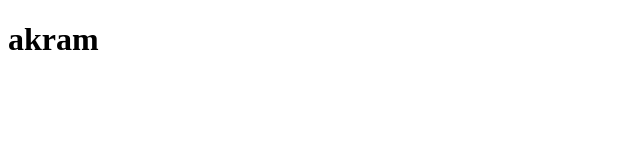
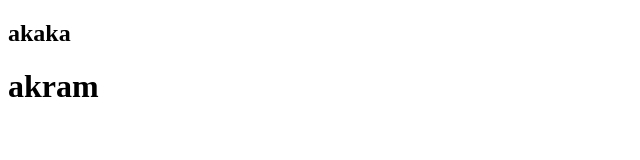
Before and after one commit to AdhamAkram/Project, a plain HTML site: page index.html in a window 1280 px wide. Shown: the whole page, without its empty margins (0-640 px from the left). Drawn offline with Linux system fonts and the light colour scheme.

Commit message:
Update index.html

```diff
--- a/index.html
+++ b/index.html
@@ -6,6 +6,7 @@
     <title>Document</title>
 </head>
 <body>
+    <h2>akaka</h2>
     <h1>akram</h1>
 </body>
 </html>
```
